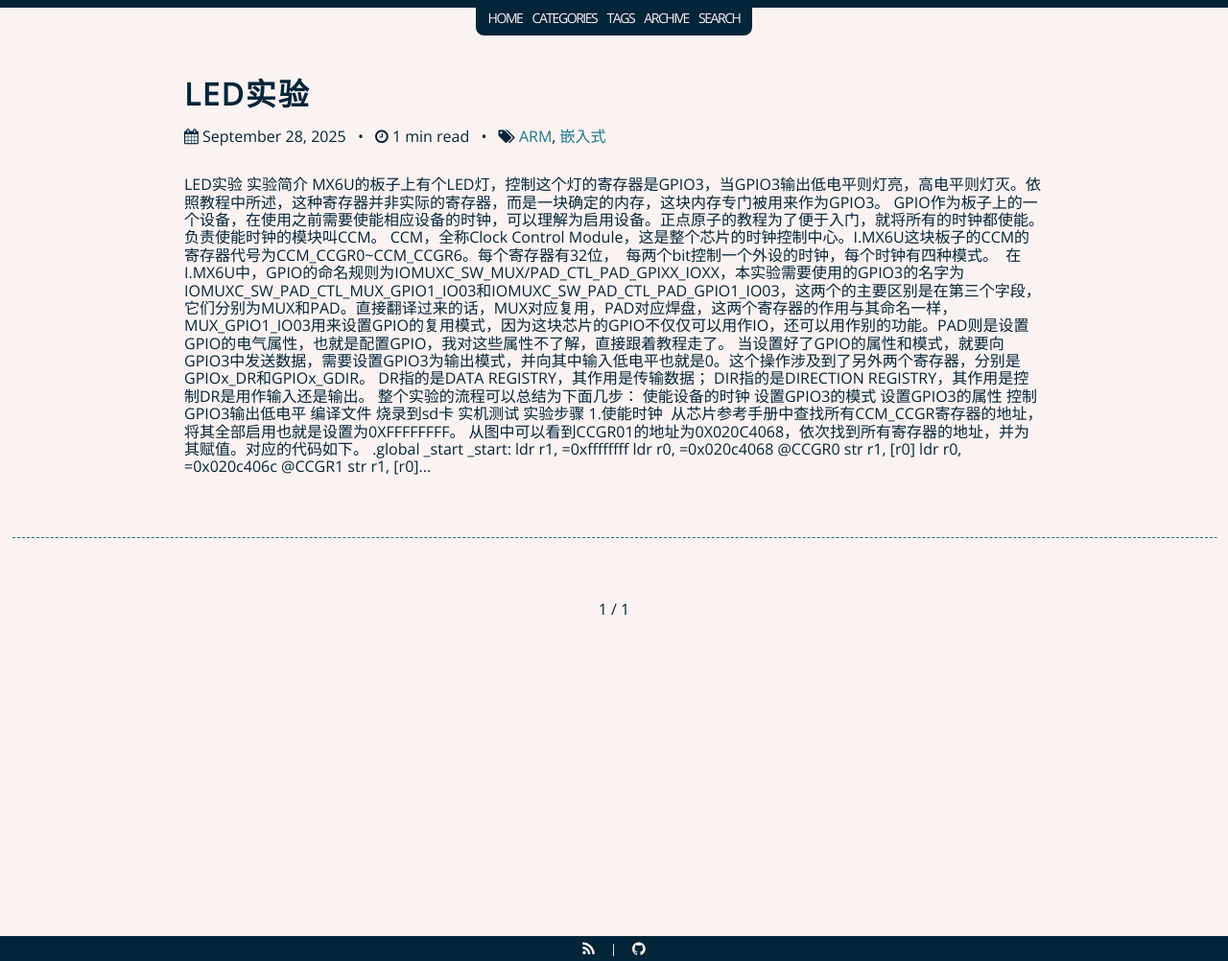
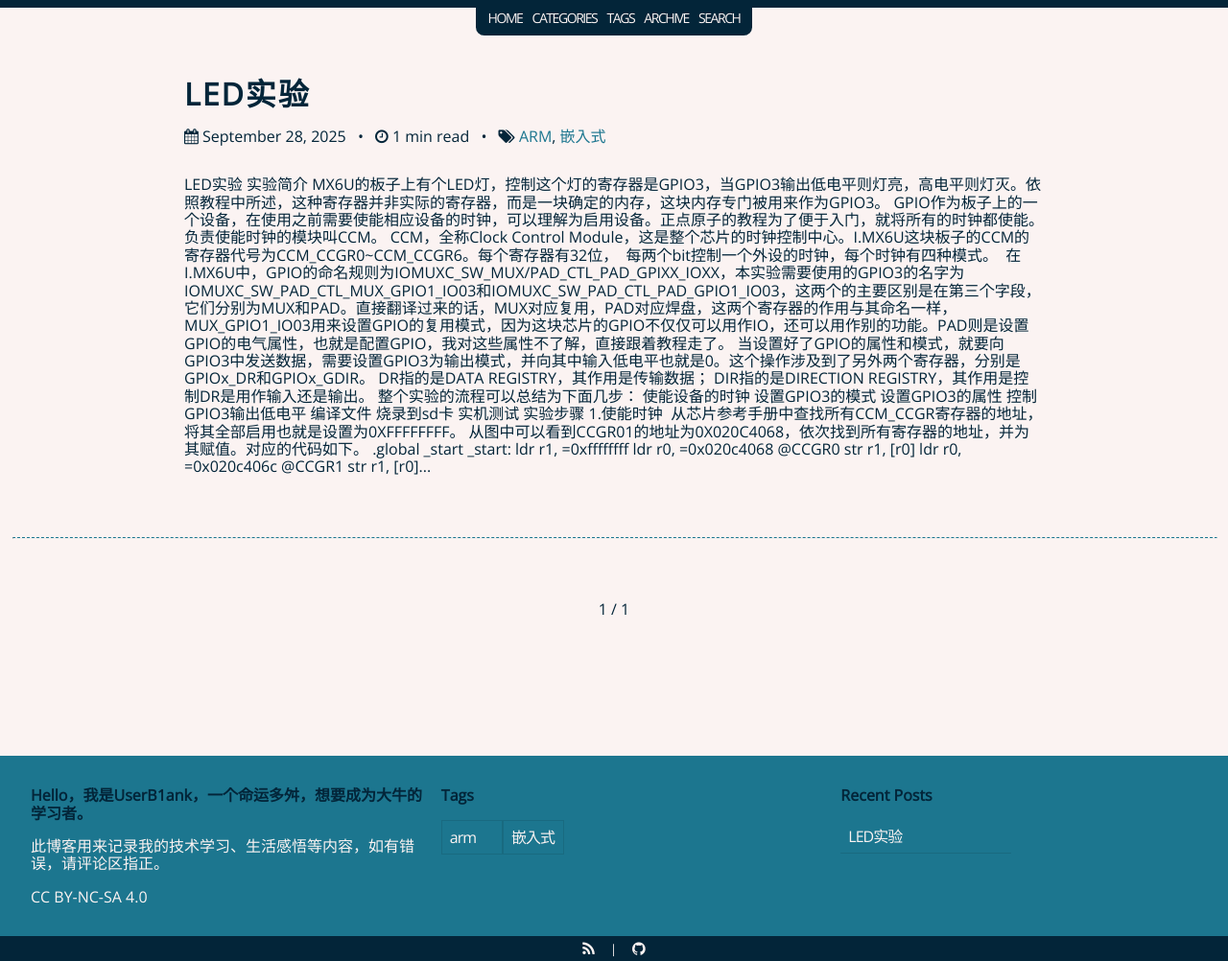
Before and after one commit to UserB1ank/UserB1ank, a Jekyll site: the page built from index.html, in a window 1280 px wide and 1002 px high. Shown: the whole window at 96% size. Built offline with Jekyll 4.4.1, drawn with Linux system fonts in a browser that asks for light colours; the list of posts is cut into pages by our own code.

Commit message:
设置签名CC BY-NC-SA 4.0

```diff
--- a/_config.yml
+++ b/_config.yml
@@ -78,18 +78,39 @@ paginate_path: "/:num/"
 
 include: [".md"]
 
-description: >- # this means to ignore newlines until "baseurl:"
+description: >- # this means to ignore newlines until
   <h3>
-    This is me
+    Hello，我是UserB1ank，一个命运多舛，想要成为大牛的学习者。
   </h3>
   <p>
-    Im a german guy from bavaria currently working as a devops engineer. I will try to keep the blog in english but may switch to german any time.
+    此博客用来记录我的技术学习、生活感悟等内容，如有错误，请评论区指正。
   </p>
   <p>
-    Here you will find a collection of blogs, tutorials, snippets or introductions mainly on (mostly modern) tech.
-    Also a few bits of gaming, fitness, finances and mabye (a big maybe) cooking.
-    I may find other topics of interest as well :D
+    <a href="https://creativecommons.org/licenses/by-nc-sa/4.0/deed.zh-hans">CC BY-NC-SA 4.0</a>
   </p>
+
+footer_sidebar:
+  enabled: true
+  auto: false # false = all elements will have the same width, true = each element takes what it needs
+  arrangement:  # you can rearrange the positions of the elements
+  - description  # will be the first one to be displayed
+  - tags  # second in the row ...
+  - recentposts  # will be displayed last
+  description:
+    enabled: true  # default: true
+    columns: 2  # default: 0 - if you include a list
+  categories:
+    enabled: true  # default: false
+    count: 100  # default: 100
+    columns: 5  # default: 0
+  tags:
+    enabled: true  # default: false
+    count: 100  # default: 100
+    columns: 5  # default: 0
+  recentposts:
+    enabled: true  # default: true
+    count: 10  # default: 5
+    columns: 2  # default: 0
 
 
 highlighter: rouge
```
